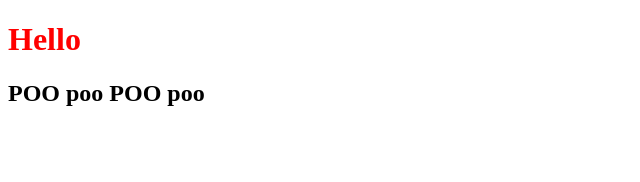
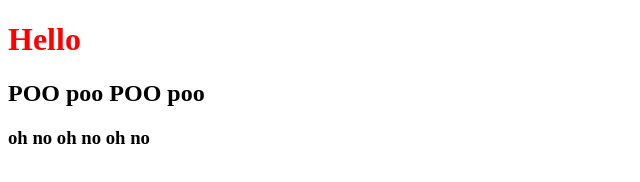
Before and after one commit to hkwmallett/web-project, a plain HTML site: page index.html in a window 1280 px wide. Shown: the whole page, without its empty margins (0-640 px from the left). Drawn offline with Linux system fonts and the light colour scheme; files that its build step writes are made by us from their sources.

Commit message:
more stuff

```diff
--- a/index.html
+++ b/index.html
@@ -7,5 +7,6 @@
 	<body>
 		<h1>Hello </h1>
 		<h2>POO poo POO poo</h2>
+		<h3> oh no oh no oh no </h3>
 	</body>
 </html>
```
